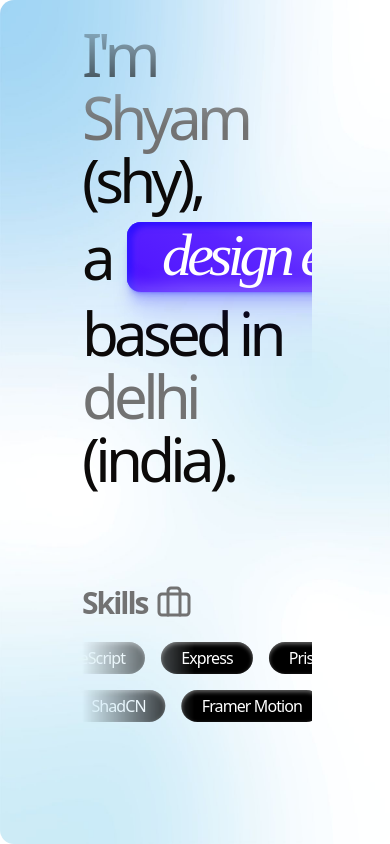
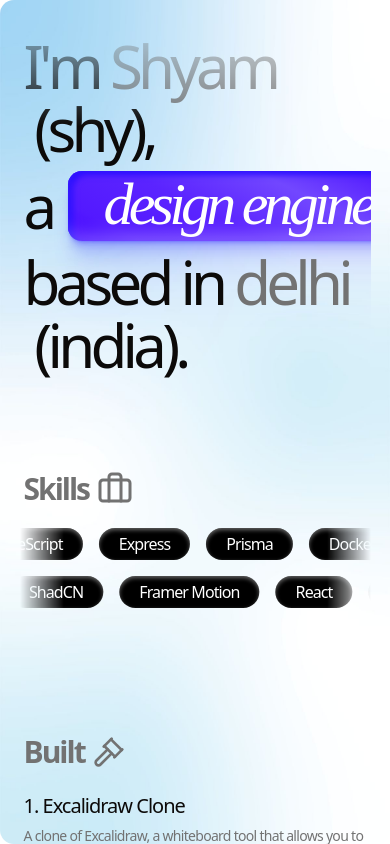
Before and after one commit to ishyverma/portfolio-v2, a Next.js app: page / in a window 390 px wide. Built offline with nearby package versions, Linux system fonts and the light colour scheme.

Commit message:
responsiveness done

```diff
--- a/app/layout.tsx
+++ b/app/layout.tsx
@@ -25,10 +25,9 @@ export default function RootLayout({
   return (
     <html lang="en">
       <body
-        className={`${geistSans.variable} ${geistMono.variable} antialiased scroll-smooth scrollbar-hide overflow-y-auto px-[20%]`}
+        className={`${geistSans.variable} ${geistMono.variable} antialiased scroll-smooth scrollbar-hide overflow-y-auto lg:px-[20%] px-[5%]`}
       >
         <img className="w-[100vw] inset-0 absolute h-[100vh] rounded-xl -z-10" src="./6495906face286999a890d16d9f1d15d.jpg" alt="" />
-        {/* <img className="absolute -right-120 -rotate-90 w-[70%]" src="https://framerusercontent.com/images/922LPrLT3JS7JXQbJxraBeoo8I.png" alt="" /> */}
         <div className="z-10">
           {children}
         </div>
--- a/app/page.tsx
+++ b/app/page.tsx
@@ -2,8 +2,8 @@
 
 import { Marquee } from "@/components/ui/marquee";
 import ProjectCard from "@/components/ui/project-card";
-import { Briefcase, BriefcaseBusiness, Gavel } from "lucide-react";
-import { AnimatePresence, color, motion } from "motion/react";
+import { Briefcase, Gavel } from "lucide-react";
+import { AnimatePresence, motion } from "motion/react";
 import { useState, useRef, useLayoutEffect, useEffect } from "react";
 
 const TEXTS = ["fullstack dev", "design engineer", "gamer", "student"];
@@ -130,6 +130,58 @@ const PROJECTS = [
   },
 ];
 
+const AnimatedText = ({
+  text,
+  className = "",
+  delay = 0,
+}: {
+  text: string;
+  className?: string;
+  delay?: number;
+}) => {
+  const letterParent = {
+    hidden: {},
+    show: {
+      transition: {
+        delayChildren: delay - 0.1,
+      },
+    },
+  } as const;
+
+  const letterChild = {
+    hidden: { opacity: 0.2, filter: "blur(10px)" },
+    show: {
+      opacity: 1,
+      filter: "blur(0px)",
+      transition: { ease: [0.48, 0.23, 0.32, 0.98] },
+    },
+  } as const;
+
+  return (
+    <motion.span
+      variants={letterParent}
+      initial="hidden"
+      animate="show"
+      className={className}
+      style={{ display: "inline-block" }}
+    >
+      {text.split("").map((char, i) =>
+        char === " " ? (
+          <span key={i}>&nbsp;</span>
+        ) : (
+          <motion.span
+            key={i}
+            variants={letterChild}
+            style={{ display: "inline-block" }}
+          >
+            {char}
+          </motion.span>
+        )
+      )}
+    </motion.span>
+  );
+};
+
 export default function Home() {
   const [index, setIndex] = useState(0);
   const [textWidth, setTextWidth] = useState(0);
@@ -157,34 +209,23 @@ export default function Home() {
         maskImage:
           "linear-gradient(to bottom, transparent 0%, black 15%, black 100%)",
       }}
-      // border-x-[1px] border-[#727272]/30
       className="px-1 z-100 overflow-auto scrollbar-hide border-dashed py-[10%] h-[100vh] relative"
     >
-      {/* <div className="absolute left-50 top-0 w-[70vw] h-[100vh]" style={{
-        WebkitMaskImage:
-        "linear-gradient(to top, transparent 0%, black 15%, black 100%)",
-      maskImage:
-        "linear-gradient(to top, transparent 0%, black 15%, black 100%)",
-      zIndex: 10
-      }}>
-        <img
-          style={{
-            WebkitMaskImage:
-              "linear-gradient(to top, transparent 0%, black 15%, black 100%)",
-            maskImage:
-              "linear-gradient(to top, transparent 0%, black 15%, black 100%)",
-            zIndex: 10
-          }}
-          className=" -rotate-90 left-70"
-          src="https://framerusercontent.com/images/922LPrLT3JS7JXQbJxraBeoo8I.png"
-          alt="image"
-        />
-      </div> */}
-      <div className="text-[60px] leading-[63px] tracking-[-4.8px] font-medium">
-        I'm <span className="text-[#727272]">Shyam</span> (shy),
+      <motion.div
+        initial={{ opacity: 0.2, filter: "blur(10px)" }}
+        animate={{ opacity: 1, filter: "blur(0px)" }}
+        className="text-[60px] leading-[63px] tracking-[-4.8px] font-medium"
+      >
+        <AnimatedText text={"I'm "} delay={0} />
+        <span className="text-[#727272]">
+          <AnimatedText text="Shyam" delay={0.1} />
+        </span>
+        <AnimatedText text={" (shy),"} delay={0.2} />
         <br />
         <div className="flex items-center">
-          <span className="mr-4">a</span>
+          <span className="mr-4">
+            <AnimatedText text={"a"} delay={0} />
+          </span>
           <div>
             <motion.button
               className="italic font-[geist-unique]"
@@ -245,9 +286,12 @@ export default function Home() {
             </motion.button>
           </div>
         </div>
-        based in <span className="text-[#727272]">delhi</span> (india).
-      </div>
-      {/* <p className="mt-5 max-w-92 text-[20px] leading-[19.8px] tracking-[-0.7px] ">fullstack engineer with 1 year of experience in building web apps. confident in taking projects from 0 to 100</p> */}
+        <AnimatedText text={"based in "} delay={0.2} />
+        <span className="text-[#727272]">
+          <AnimatedText text="delhi" delay={0.22} />
+        </span>
+        <AnimatedText text={" (india)."} delay={0.23} />
+      </motion.div>
       <p className="mt-20 flex items-center text-[30px] gap-2 leading-[63px] tracking-[-2px] font-[550] text-[#727272]">
         Skills <Briefcase className="w-9 h-9" />
       </p>
@@ -258,7 +302,7 @@ export default function Home() {
           maskImage:
             "linear-gradient(to right, rgba(0, 0, 0, 0) 0%, rgb(0, 0, 0) 12.5%, rgb(0, 0, 0) 87.5%, rgba(0, 0, 0, 0) 100%)",
         }}
-        className="max-w-[900px] absolute mx-auto"
+        className="absolute left-0 right-0 w-full"
       >
         <Marquee className="[--duration:40s]">
           {SKILLS.map((skill, index) => (
@@ -309,21 +353,20 @@ export default function Home() {
           <ProjectCard
             idx={idx}
             key={proj.title}
-            image={proj.image}
-            video={proj.video}
             title={proj.title}
             type={proj.description}
             href={proj.website || proj.videoDemo || "#"}
           />
         ))}
       </div>
-      <div className="text-[60px] flex items-center gap-2 leading-[63px] tracking-[-4.8px] font-medium mt-20">
+      <div className="lg:text-[60px] md:text-[50px] md:tracking-[-3.8px] text-[40px] tracking-[-2.8px] flex flex-col sm:flex-row sm:items-center gap-2 leading-[63px] lg:tracking-[-4.8px] font-medium mt-20">
         You can reach me on
         <a
           href="https://x.com/ishyverma"
           target="_blank"
           rel="noopener noreferrer"
           aria-label="Twitter"
+          className="sm:inline-block hidden"
         >
           <img
             src="/twitter.webp"
@@ -337,6 +380,7 @@ export default function Home() {
           target="_blank"
           rel="noopener noreferrer"
           aria-label="LinkedIn"
+          className="sm:inline-block hidden"
         >
           <img
             className="aspect-square rounded-xl border-4 border-white h-15 w-15"
@@ -344,8 +388,35 @@ export default function Home() {
             alt=""
           />
         </a>
+        <div className="flex sm:hidden items-center gap-2">
+          <a
+            href="https://x.com/ishyverma"
+            target="_blank"
+            rel="noopener noreferrer"
+            aria-label="Twitter"
+          >
+            <img
+              src="/twitter.webp"
+              alt="Twitter"
+              className="w-15 h-15 rounded-xl border-4 border-white"
+            />
+          </a>
+          ,
+          <a
+            href="https://www.linkedin.com/in/ishyverma/"
+            target="_blank"
+            rel="noopener noreferrer"
+            aria-label="LinkedIn"
+          >
+            <img
+              className="aspect-square rounded-xl border-4 border-white h-15 w-15"
+              src="https://media.licdn.com/dms/image/v2/C560BAQHaVYd13rRz3A/company-logo_100_100/company-logo_100_100/0/1638831590218/linkedin_logo?e=1763596800&v=beta&t=CvRJL4eoCVeUNgVZ-ZJUIDQGOU7bgfxpdnyUSG53LMQ"
+              alt=""
+            />
+          </a>
+        </div>
       </div>
-      <div className="text-[60px] flex items-center gap-2 tracking-[-4.8px] font-medium leading-[63px]">
+      <div className="lg:text-[60px] md:text-[50px] md:tracking-[-3.8px] text-[40px] tracking-[-2.8px] flex items-center gap-2 leading-[63px] lg:tracking-[-4.8px] font-medium">
         or
         <a
           href="mailto:ishyamver@gmail.com"
--- a/components/ui/project-card.tsx
+++ b/components/ui/project-card.tsx
@@ -2,15 +2,13 @@ import { ArrowUpRight } from "lucide-react";
 import React from "react";
 
 type ProjectCardProps = {
-    image?: string;
-    video?: string;
     title: string;
     type?: string;
     href: string;
     idx: number;
 };
 
-const ProjectCard: React.FC<ProjectCardProps> = ({ image, idx, video, title, type, href }) => {
+const ProjectCard: React.FC<ProjectCardProps> = ({ idx, title, type, href }) => {
     return (
       <a
         href={href}
```
